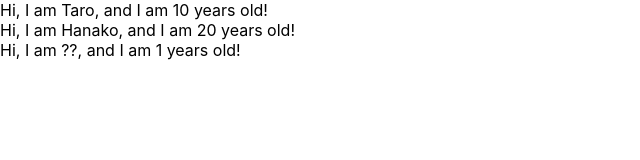
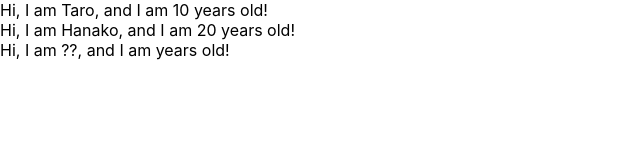
Before and after one commit to yuskillupup/react_redux-crud, a React (Create React App) app: page / in a window 1280 px wide. Shown: the top 160 px of the page, without its empty margins (0-640 px from the left). Built offline with nearby package versions, Linux system fonts and the light colour scheme.

Commit message:
proptype

```diff
--- a/src/App.js
+++ b/src/App.js
@@ -1,4 +1,5 @@
 import React from 'react';
+import PropTypes from 'prop-types'
 // import React,{Component} from 'react';
 
 // import './App.css';
@@ -25,7 +26,7 @@ const App = () => {
   const profiles = [
     {name: "Taro", age: 10},
     {name: "Hanako", age: 20},
-    {name: "??"},
+    {name: '??'},
   ]
   return(
     <div>
@@ -39,8 +40,13 @@ const User = (props) => {
   return <div>Hi, I am {props.name}, and I am {props.age} years old!</div>
 }
 
-User.defaultProps = {
-  age: 1
+// User.defaultProps = {
+//   age: 1
+// }
+
+User.propTypes = {
+  name: PropTypes.string,
+  age: PropTypes.number.isRequired
 }
 
 export default App;
```
